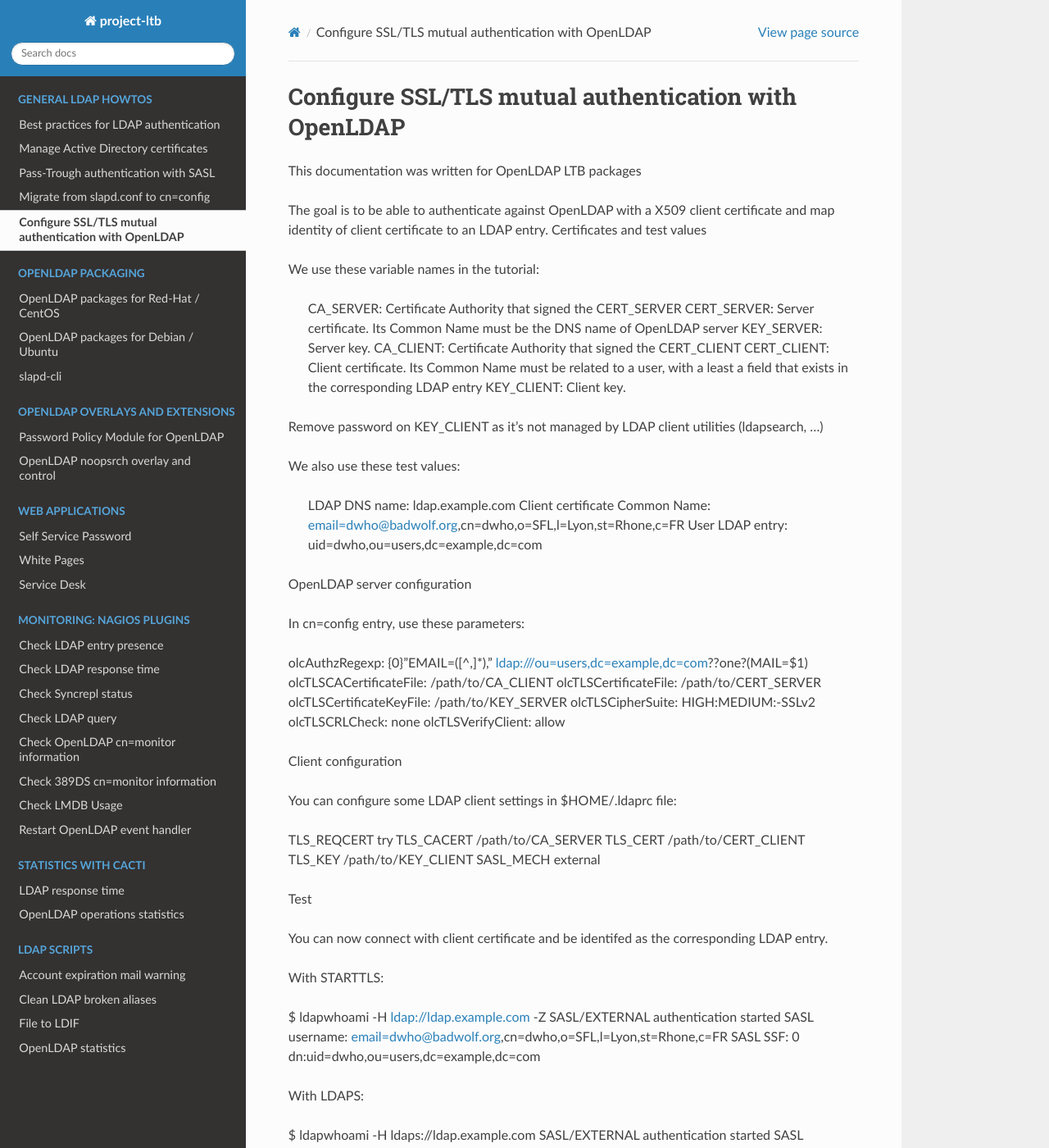
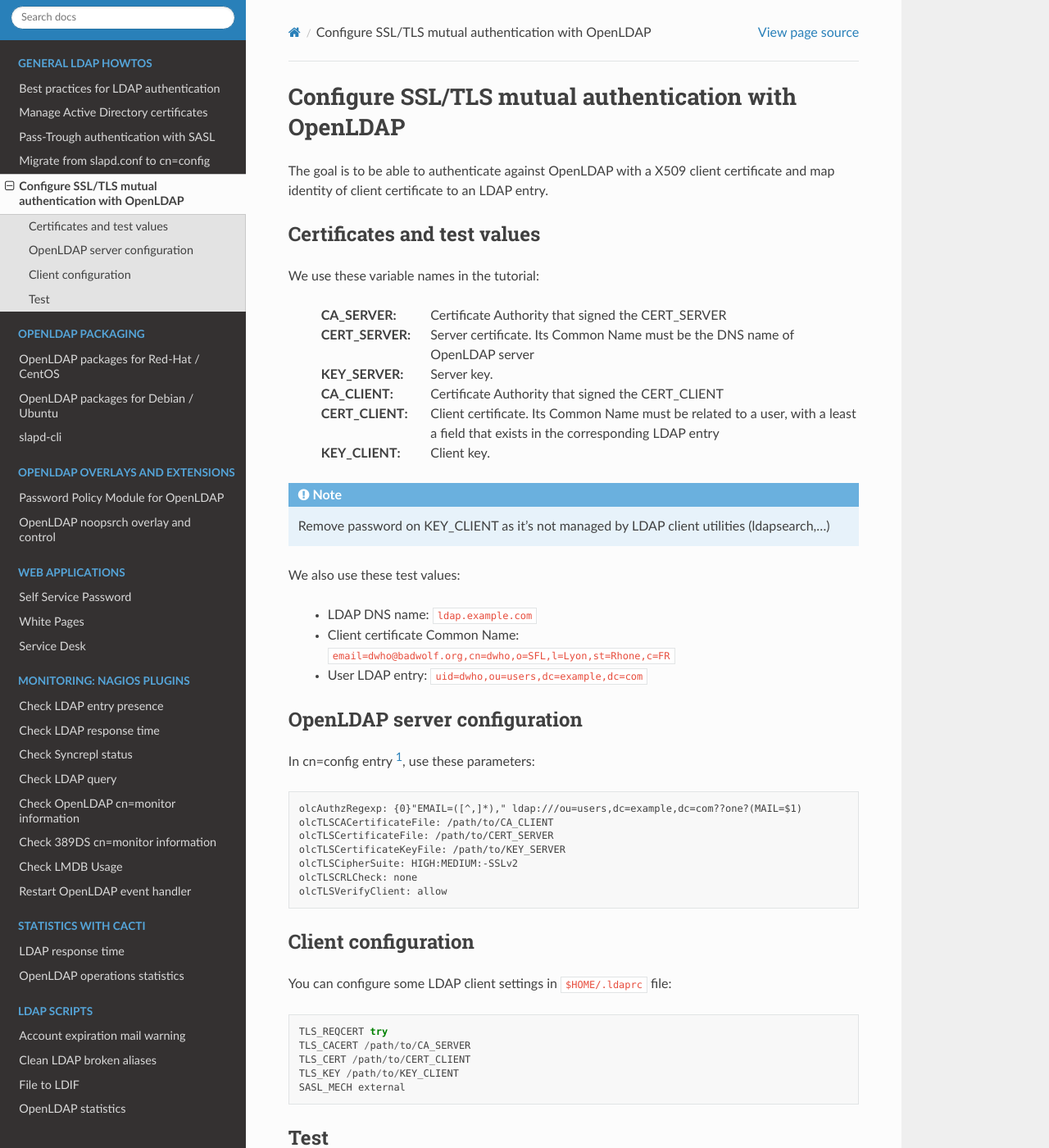
Before and after one commit to ltb-project/documentation, a Sphinx documentation site: the page built from source/openldap_ssl_tls_mutual_authentication.rst, in a window 1280 px wide and 1400 px high. Shown: the whole window at 82% size. Built offline with Sphinx 7.4.7 and the Read the Docs theme 2.0.0, drawn with Linux system fonts in a browser that asks for light colours; some of the changed text lies outside the part shown.

Commit message:
fill "Configure SSL/TLS mutual authentication with OpenLDAP" page

```diff
--- a/source/openldap_ssl_tls_mutual_authentication.rst
+++ b/source/openldap_ssl_tls_mutual_authentication.rst
@@ -2,66 +2,75 @@
 Configure SSL/TLS mutual authentication with OpenLDAP
 *****************************************************
 
-This documentation was written for OpenLDAP LTB packages
+The goal is to be able to authenticate against OpenLDAP with a X509 client certificate and map identity of client certificate to an LDAP entry.
 
-The goal is to be able to authenticate against OpenLDAP with a X509 client certificate and map identity of client certificate to an LDAP entry.
 Certificates and test values
+----------------------------
 
 We use these variable names in the tutorial:
 
-    CA_SERVER: Certificate Authority that signed the CERT_SERVER
-    CERT_SERVER: Server certificate. Its Common Name must be the DNS name of OpenLDAP server
-    KEY_SERVER: Server key.
-    CA_CLIENT: Certificate Authority that signed the CERT_CLIENT
-    CERT_CLIENT: Client certificate. Its Common Name must be related to a user, with a least a field that exists in the corresponding LDAP entry
-    KEY_CLIENT: Client key.
+    :CA_SERVER: Certificate Authority that signed the CERT_SERVER
+    :CERT_SERVER: Server certificate. Its Common Name must be the DNS name of OpenLDAP server
+    :KEY_SERVER: Server key.
+    :CA_CLIENT: Certificate Authority that signed the CERT_CLIENT
+    :CERT_CLIENT: Client certificate. Its Common Name must be related to a user, with a least a field that exists in the corresponding LDAP entry
+    :KEY_CLIENT: Client key.
 
-Remove password on KEY_CLIENT as it's not managed by LDAP client utilities (ldapsearch, …)
+.. NOTE::
+   Remove password on KEY_CLIENT as it's not managed by LDAP client utilities (ldapsearch,...)
 
 We also use these test values:
 
-    LDAP DNS name: ldap.example.com
-    Client certificate Common Name: email=dwho@badwolf.org,cn=dwho,o=SFL,l=Lyon,st=Rhone,c=FR
-    User LDAP entry: uid=dwho,ou=users,dc=example,dc=com
+    * LDAP DNS name: ``ldap.example.com``
+    * Client certificate Common Name: ``email=dwho@badwolf.org,cn=dwho,o=SFL,l=Lyon,st=Rhone,c=FR``
+    * User LDAP entry: ``uid=dwho,ou=users,dc=example,dc=com``
 
 OpenLDAP server configuration
+-----------------------------
 
-In cn=config entry, use these parameters:
+In cn=config entry [#f1]_, use these parameters::
 
-olcAuthzRegexp: {0}"EMAIL=([^,]*)," ldap:///ou=users,dc=example,dc=com??one?(MAIL=$1)
-olcTLSCACertificateFile: /path/to/CA_CLIENT
-olcTLSCertificateFile: /path/to/CERT_SERVER
-olcTLSCertificateKeyFile: /path/to/KEY_SERVER
-olcTLSCipherSuite: HIGH:MEDIUM:-SSLv2
-olcTLSCRLCheck: none
-olcTLSVerifyClient: allow
+    olcAuthzRegexp: {0}"EMAIL=([^,]*)," ldap:///ou=users,dc=example,dc=com??one?(MAIL=$1)
+    olcTLSCACertificateFile: /path/to/CA_CLIENT
+    olcTLSCertificateFile: /path/to/CERT_SERVER
+    olcTLSCertificateKeyFile: /path/to/KEY_SERVER
+    olcTLSCipherSuite: HIGH:MEDIUM:-SSLv2
+    olcTLSCRLCheck: none
+    olcTLSVerifyClient: allow
 
 Client configuration
+--------------------
 
-You can configure some LDAP client settings in $HOME/.ldaprc file:
+You can configure some LDAP client settings in ``$HOME/.ldaprc`` file::
 
-TLS_REQCERT try
-TLS_CACERT /path/to/CA_SERVER
-TLS_CERT /path/to/CERT_CLIENT
-TLS_KEY /path/to/KEY_CLIENT
-SASL_MECH external
+    TLS_REQCERT try
+    TLS_CACERT /path/to/CA_SERVER
+    TLS_CERT /path/to/CERT_CLIENT
+    TLS_KEY /path/to/KEY_CLIENT
+    SASL_MECH external
 
 Test
+----
 
 You can now connect with client certificate and be identifed as the corresponding LDAP entry.
 
-With STARTTLS:
+With STARTTLS::
 
-$ ldapwhoami -H ldap://ldap.example.com -Z
-SASL/EXTERNAL authentication started
-SASL username: email=dwho@badwolf.org,cn=dwho,o=SFL,l=Lyon,st=Rhone,c=FR
-SASL SSF: 0
-dn:uid=dwho,ou=users,dc=example,dc=com
+    $ ldapwhoami -H ldap://ldap.example.com -Z
+    SASL/EXTERNAL authentication started
+    SASL username: email=dwho@badwolf.org,cn=dwho,o=SFL,l=Lyon,st=Rhone,c=FR
+    SASL SSF: 0
+    dn:uid=dwho,ou=users,dc=example,dc=com
 
-With LDAPS:
+With LDAPS::
 
-$ ldapwhoami -H ldaps://ldap.example.com
-SASL/EXTERNAL authentication started
-SASL username: email=dwho@badwolf.org,cn=dwho,o=SFL,l=Lyon,st=Rhone,c=FR
-SASL SSF: 0
-dn:uid=dwho,ou=users,dc=example,dc=com
+    $ ldapwhoami -H ldaps://ldap.example.com
+    SASL/EXTERNAL authentication started
+    SASL username: email=dwho@badwolf.org,cn=dwho,o=SFL,l=Lyon,st=Rhone,c=FR
+    SASL SSF: 0
+    dn:uid=dwho,ou=users,dc=example,dc=com
+
+
+.. rubric:: Footnotes
+
+.. [#f1] Example is given for a `cn=config <https://www.openldap.org/software/man.cgi?query=slapd-config>`_ configuration. See `slapd.conf manual <https://www.openldap.org/software/man.cgi?query=slapd.conf>`_ for more information about corresponding flat OpenLDAP configuration.
```
